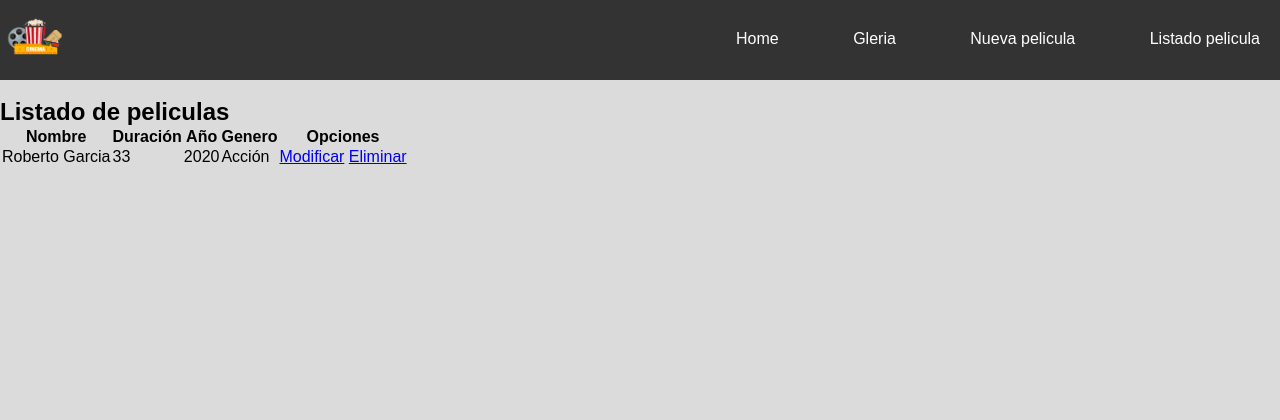
After one commit to dixroby/appwebcine, a Django app: page /listado-peliculas in a window 1280 px wide. The commit adds this page. Shown: the top 420 px of the page. Run offline with Django 3.2, Linux system fonts and the light colour scheme; data comes from the database, SQL or seed files in the repository; both versions use the stored data as it was after the commit; some libraries are stand-ins or nearby versions.

Commit message:
Feat: CRUD pelicula

```diff
--- /dev/null
+++ b/core/static/core/js/confirmacion.js
@@ -0,0 +1,17 @@
+function confirmarEliminacion (id,peli){
+
+    Swal.fire({
+        title: 'Deseas eliminar la pelicula , '+peli+'?',
+        text: "No podrás deshacer esta acción!",
+        icon: 'warning',
+        showCancelButton: true,
+        confirmButtonColor: '#3085d6',
+        cancelButtonColor: '#d33',
+        confirmButtonText: 'Si eliminar'
+      }).then((result) => {
+        if (result.isConfirmed) {
+          //redirigir
+          window.location.href = "/eliminar-pelicula/"+id + "/";
+        }
+      })
+}
--- a/core/templates/core/base.html
+++ b/core/templates/core/base.html
@@ -26,10 +26,10 @@
                             <a href="{% url 'galeria' %}">Gleria</a>
                         </li>
                         <li>
-                            <a href="https://www.google.cl">Home</a>
+                            <a href="{% url 'nueva_pelicula' %}">Nueva pelicula</a>
                         </li>
                         <li>
-                            <a href="https://facebook.com">Contacto</a>
+                            <a href="{% url 'listado_pelicula' %}">Listado pelicula</a>
                         </li>
                 </ul>
         </nav>
--- /dev/null
+++ b/core/templates/core/listado_peliculas.html
@@ -0,0 +1,46 @@
+{% extends 'core/base.html' %}
+
+{% load static%}
+{% block contenido %}
+
+{% block css %}
+
+<link rel="stylesheet" href="//cdnjs.cloudflare.com/ajax/libs/toastr.js/latest/css/toastr.min.css">
+{%endblock %}
+
+{% block js %}
+<script src="https://cdn.jsdelivr.net/npm/sweetalert2@10"></script>
+ <script src="{% static 'core/js/confirmacion.js' %}"></script>
+
+ <script src="//cdnjs.cloudflare.com/ajax/libs/toastr.js/latest/js/toastr.min.js"></script>
+
+{%endblock %}
+<h2>Listado de peliculas</h2>
+
+<table>
+    <tr>
+        <th>Nombre</th>
+        <th>Duración</th>
+        <th>Año</th>
+        <th>Genero</th>
+        <th>Opciones</th>
+    </tr>
+
+    {% for c in peliculas%}
+
+    <tr>
+        <td>{{c.nombre}}</td>
+        <td>{{c.duracion}}</td>
+        <td>{{c.anio}}</td>
+        <td>{{c.genero}}</td>
+        <td>
+            <a href="{% url 'modificar-pelicula' c.id %}">Modificar</a>
+
+            <a onclick="confirmarEliminacion(  '{{c.id }}'  , '{{c.nombre }}' )" href="#">Eliminar</a> </td>
+            <a href=""></a>
+    </tr>
+    {%endfor %}
+
+</table>
+
+{% endblock %}
--- a/core/urls.py
+++ b/core/urls.py
@@ -4,4 +4,8 @@ from .views import *
 urlpatterns = [
     path('', home, name="home"),
     path('galeria/', galeria, name="galeria"),
+    path('listado-peliculas',listado_pelicula,name="listado_pelicula"),
+    path('nueva-pelicula',nueva_pelicula,name="nueva_pelicula"),
+    path('modificar-pelicula/<id>/',modificar_pelicula,name="modificar-pelicula"),
+    path('eliminar-pelicula/<id>/',eliminar_pelicula,name="eliminar_pelicula"),
 ]
--- a/core/views.py
+++ b/core/views.py
@@ -1,4 +1,6 @@
-from django.shortcuts import render
+from django.shortcuts import render, redirect
+from .models import Pelicula
+from .forms import PeliculaForm
 
 def home(request):
 
@@ -7,3 +9,43 @@ def home(request):
 def galeria(request) :
 
     return render(request,'core/galeria.html')
+
+def listado_pelicula(request):
+    pelicula = Pelicula.objects.all()
+    data = {"peliculas":pelicula}
+    return render(request,'core/listado_peliculas.html',data)
+
+
+def nueva_pelicula(request):
+    data = {
+        'form': PeliculaForm()
+    }
+    if request.method == 'POST':
+        formulario = PeliculaForm(request.POST)
+        if formulario.is_valid():
+            formulario.save()
+            data['mensaje'] = 'Pelicula Registrada'
+
+
+    return render(request,'core/nueva_pelicula.html',data)
+
+def modificar_pelicula(request,id):
+    pelicula = Pelicula.objects.get(id = id)
+    data = {
+        'form': PeliculaForm(instance = pelicula)
+    }
+    if request.method == 'POST':
+        formulario = PeliculaForm(data = request.POST, instance = pelicula)
+        if formulario.is_valid():
+            formulario.save()
+            data['mensaje'] = 'Pelicula modificado con éxito'
+            data['form'] = formulario
+
+
+    return render(request,'core/modificar_pelicula.html',data)
+
+def eliminar_pelicula(request,id):
+    pelicula = Pelicula.objects.get(id = id)
+    pelicula.delete()
+
+    return redirect(to = "listado_pelicula")
```
Also changed, not shown: core/forms.py (added, +8 -0 lines), core/templates/core/modificar_pelicula.html (added, +18 -0 lines), core/templates/core/nueva_pelicula.html (added, +18 -0 lines), db.sqlite3.
